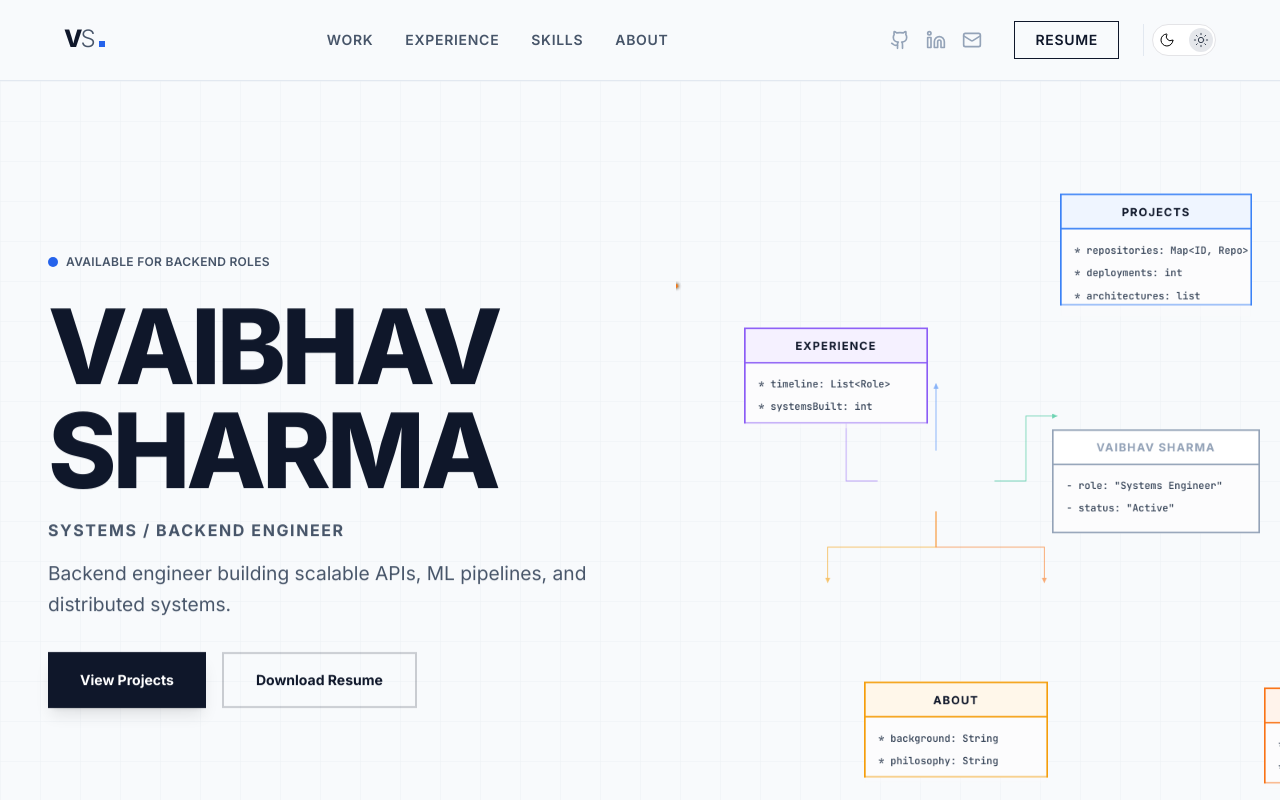
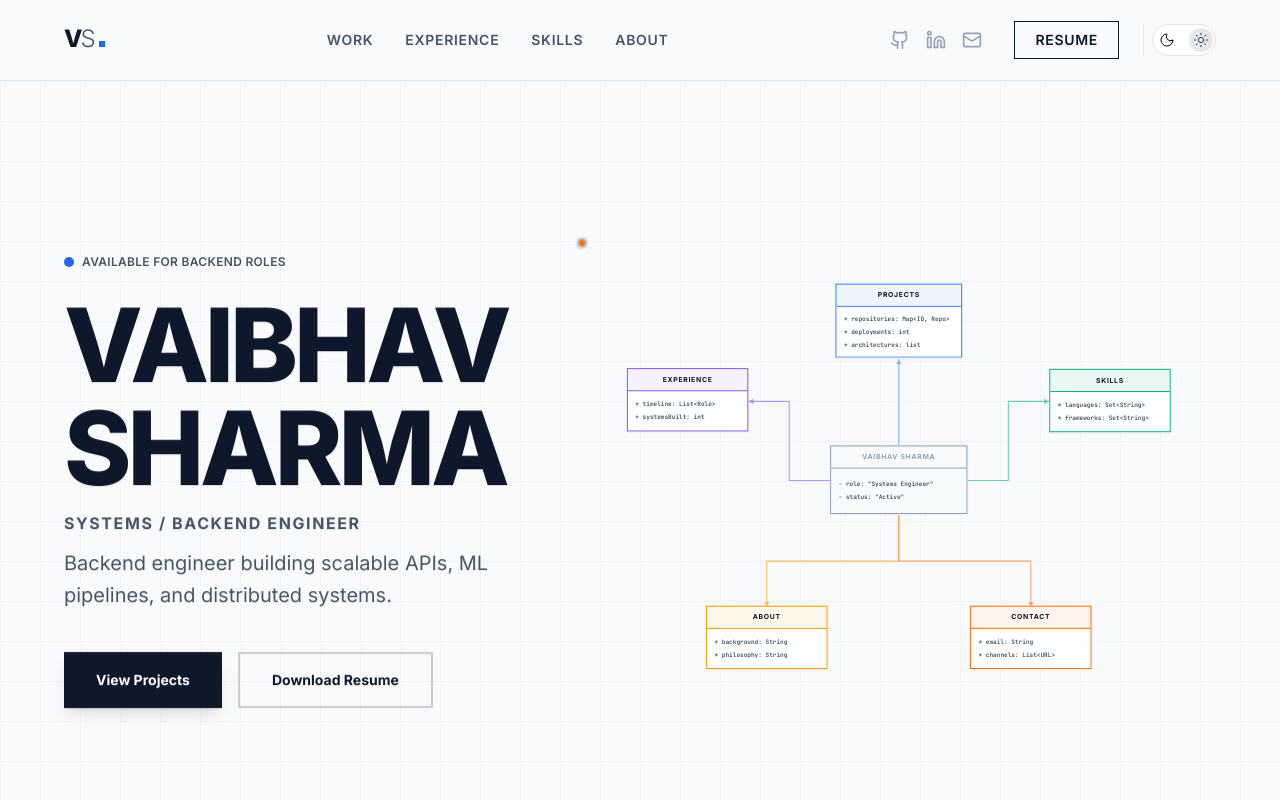
Before and after one commit to sharmavaibhav31/sharmavaibhav31, a React (Vite) app: page / in a window 1280 px wide. Shown: the top 800 px of the page. Built offline with nearby package versions, Linux system fonts and the light colour scheme.

Commit message:
Updated UI

```diff
--- a/src/components/sections/ArchitectureSection.tsx
+++ b/src/components/sections/ArchitectureSection.tsx
@@ -1,5 +1,6 @@
 import React, { useState } from 'react';
 import { motion, AnimatePresence } from 'framer-motion';
+import architectureData from '../../data/architecture.json';
 
 type NodeId = 'center' | 'projects' | 'experience' | 'skills' | 'about' | 'contact';
 
@@ -16,9 +17,6 @@ type ArchitectureNode = {
     description: string;
 };
 
-import architectureData from '../../data/architecture.json';
-
-// Load dynamic architecture data from JSON file
 const ARCHITECTURE_NODES = architectureData as ArchitectureNode[];
 
 export const ArchitectureDiagram: React.FC = () => {
@@ -28,49 +26,102 @@ export const ArchitectureDiagram: React.FC = () => {
     const peripheralNodes = ARCHITECTURE_NODES.filter(n => n.id !== 'center');
 
     const generateOrthogonalPath = (n1: ArchitectureNode, n2: ArchitectureNode) => {
-        // n1 is ALWAYS SystemRoot (center) at cx: 600, cy: 450
-
+        // Paths match the original 1200x900 absolute coordinate system.
         if (n2.id === 'projects') {
-            const startY = n1.cy - (n1.height / 2) - 5;
-            const endY = n2.cy + (n2.height / 2) + 5;
+            const startY = n1.cy - (n1.height / 2);
+            const endY = n2.cy + (n2.height / 2);
             return `M ${n1.cx} ${startY} L ${n2.cx} ${endY}`;
         }
-
         if (n2.id === 'experience') {
-            const startX = n1.cx - (n1.width / 2) - 5;
-            const endX = n2.cx + (n2.width / 2) + 5;
+            const startX = n1.cx - (n1.width / 2);
+            const endX = n2.cx + (n2.width / 2);
             const midX = endX + (startX - endX) / 2;
             return `M ${startX} ${n1.cy} H ${midX} V ${n2.cy} H ${endX}`;
         }
-
         if (n2.id === 'skills') {
-            const startX = n1.cx + (n1.width / 2) + 5;
-            const endX = n2.cx - (n2.width / 2) - 5;
+            const startX = n1.cx + (n1.width / 2);
+            const endX = n2.cx - (n2.width / 2);
             const midX = startX + (endX - startX) / 2;
             return `M ${startX} ${n1.cy} H ${midX} V ${n2.cy} H ${endX}`;
         }
-
         if (n2.id === 'about' || n2.id === 'contact') {
-            // Drop down from center, then branch left/right into a T-junction
-            const startY = n1.cy + (n1.height / 2) + 5;
-            const endY = n2.cy - (n2.height / 2) - 5;
+            const startY = n1.cy + (n1.height / 2);
+            const endY = n2.cy - (n2.height / 2);
             const midY = startY + (endY - startY) / 2;
             return `M ${n1.cx} ${startY} V ${midY} H ${n2.cx} V ${endY}`;
         }
-
         return '';
     };
 
+    const NodeCard = ({ node, index }: { node: ArchitectureNode, index: number }) => {
+        const isCenter = node.id === 'center';
+        const isHovered = hoveredNode?.id === node.id;
+
         return (
-        <div className="relative z-10 w-[650px] h-[500px] flex items-center justify-center pointer-events-auto">
+            <div
+                className={`w-full h-full flex flex-col border border-solid shadow-sm relative pointer-events-auto transition-colors duration-300 ${isCenter ? 'bg-slate-50 dark:bg-[#0B1120]' : 'bg-white dark:bg-[#0F172A] cursor-pointer'}`}
+                style={{
+                    borderWidth: '2px',
+                    borderColor: node.color,
+                    boxShadow: isHovered ? `0 0 20px ${node.color}30 inset, 0 0 15px ${node.color}40` : 'none',
+                    transform: isHovered && !isCenter ? 'scale(1.03)' : 'scale(1)',
+                    transition: 'all 0.3s cubic-bezier(0.175, 0.885, 0.32, 1.275)'
+                }}
+                onMouseEnter={() => setHoveredNode(node)}
+                onMouseLeave={() => setHoveredNode(null)}
+                onClick={() => {
+                    if (!isCenter) {
+                        const el = document.getElementById(node.id === 'experience' || node.id === 'contact' ? node.id : (node.id === 'projects' ? 'work' : node.id));
+                        if (el) el.scrollIntoView({ behavior: 'smooth' });
+                    }
+                }}
+            >
+                <div
+                    className="w-full flex items-center justify-center py-2.5 px-3 border-b-2"
+                    style={{ backgroundColor: isCenter ? 'transparent' : `${node.color}15`, borderColor: node.color }}
+                >
+                    <span className={`font-bold text-[13px] tracking-widest uppercase ${isCenter ? 'text-slate-800 dark:text-white' : 'dark:text-white'}`} style={{ color: isCenter ? node.color : 'inherit' }}>
+                        {node.title}
+                    </span>
+                </div>
+                <div className="flex flex-col flex-1 p-3.5 bg-gray-50/30 dark:bg-slate-900/40 justify-center">
+                    {node.attributes.map((attr, idx) => (
+                        <span key={idx} className="font-mono text-[11.5px] font-medium text-slate-700 dark:text-slate-300 leading-relaxed mb-1.5 last:mb-0 whitespace-nowrap overflow-hidden text-ellipsis">
+                            {attr}
+                        </span>
+                    ))}
+                </div>
 
-            {/* Diagram */}
+                {/* Tooltip */}
+                <AnimatePresence>
+                    {isHovered && !isCenter && (
                         <motion.div
-                className="relative w-[1200px] h-[900px] transform scale-[0.60] sm:scale-[0.75] lg:scale-[0.80] origin-center will-change-transform"
-                transition={{ duration: 0.25, ease: [0.25, 0.1, 0.25, 1] }}
+                            initial={{ opacity: 0, y: 10, scale: 0.95 }}
+                            animate={{ opacity: 1, y: 0, scale: 1 }}
+                            exit={{ opacity: 0, y: 5, scale: 0.95 }}
+                            transition={{ duration: 0.15 }}
+                            className="hidden md:block absolute left-1/2 -bottom-3 translate-y-full -translate-x-1/2 w-[115%] p-3.5 bg-slate-800 dark:bg-black border border-slate-700 dark:border-white/20 text-white dark:text-white/90 text-[12.5px] leading-relaxed rounded-md shadow-2xl z-50 pointer-events-none text-center"
                         >
-                {/* SVG Lines - rendered as a single SVG element */}
-                <svg className="absolute inset-0 w-full h-full pointer-events-none z-0" viewBox="0 0 1200 900">
+                            {node.description}
+                        </motion.div>
+                    )}
+                </AnimatePresence>
+            </div>
+        );
+    };
+
+    return (
+        <div className="w-full flex items-center justify-center pointer-events-none">
+
+            {/* Desktop & Tablet Graph (md and above) */}
+            <motion.svg
+                className="hidden md:block w-full max-w-[1000px] h-auto pointer-events-none drop-shadow-sm origin-center"
+                viewBox="0 0 1200 900"
+                initial={{ opacity: 0 }}
+                animate={{ opacity: 1 }}
+                transition={{ duration: 0.6 }}
+                style={{ overflow: 'visible' }}
+            >
                 <defs>
                     {peripheralNodes.map((node) => (
                         <marker
@@ -79,14 +130,15 @@ export const ArchitectureDiagram: React.FC = () => {
                             viewBox="0 0 10 10"
                             refX="10"
                             refY="5"
-                                markerWidth="6"
-                                markerHeight="6"
+                            markerWidth="5"
+                            markerHeight="5"
                             orient="auto-start-reverse"
                         >
                             <path d="M 0 0 L 10 5 L 0 10 z" fill={node.color} />
                         </marker>
                     ))}
                 </defs>
+
                 {peripheralNodes.map((node) => {
                     const isHovered = hoveredNode?.id === node.id || hoveredNode?.id === 'center';
                     const isDimmed = hoveredNode && !isHovered && hoveredNode.id !== 'center' && hoveredNode.id !== node.id;
@@ -102,117 +154,100 @@ export const ArchitectureDiagram: React.FC = () => {
                                 markerEnd={`url(#arrow-${node.id})`}
                                 style={{
                                     filter: isHovered ? `drop-shadow(0 0 8px ${node.color}80)` : 'none',
+                                    transition: 'stroke-width 0.2s ease'
                                 }}
                                 initial={{ pathLength: 0, opacity: 0 }}
                                 whileInView={{ pathLength: 1, opacity: isDimmed ? 0.15 : (isHovered ? 1 : 0.6) }}
-                                    animate={{
-                                        opacity: isDimmed ? 0.15 : (isHovered ? 1 : 0.6)
-                                    }}
                                 viewport={{ once: true, amount: 0.2 }}
-                                    transition={{ duration: 1.5, ease: "easeInOut" }}
+                                transition={{ duration: 1.2, ease: "easeInOut" }}
                             />
-                                {/* Traveling Network Dot */}
                             {!isDimmed && (
-                                    <circle r="4" fill={node.color} style={{ filter: `drop-shadow(0 0 4px ${node.color})` }}>
-                                        <animateMotion dur={`${2.5 + Math.random()}s`} repeatCount="indefinite" path={pathD} />
+                                <circle r="4.5" fill={node.color} style={{ filter: `drop-shadow(0 0 4px ${node.color})` }}>
+                                    <animateMotion dur={`${2.5 + Math.random() * 1.5}s`} repeatCount="indefinite" path={pathD} />
                                 </circle>
                             )}
                         </g>
                     );
                 })}
-                </svg>
 
-                {/* HTML Nodes - Absolute positioned wrappers using transform instead of top/left animation */}
+                {/* Draw HTML Nodes inside SVG via foreignObject */}
                 {ARCHITECTURE_NODES.map((node, i) => {
-                    const isCenter = node.id === 'center';
                     const isHovered = hoveredNode?.id === node.id;
-                    const isDimmed = hoveredNode && !isHovered;
+                    const isDimmed = hoveredNode && !isHovered && node.id !== 'center';
+                    // Provide extra padding around foreignObject to prevent tooltip/shadow clipping
+                    const paddingX = 100;
+                    const paddingY = 150;
 
                     return (
-                        <div
+                        <foreignObject
                             key={node.id}
-                            className={`absolute z-10 ${isCenter ? 'cursor-default' : 'cursor-pointer'}`}
-                            style={{
-                                left: node.cx - node.width / 2,
-                                top: node.cy - node.height / 2,
-                                width: node.width,
-                                height: node.height,
-                            }}
-                            onMouseEnter={() => setHoveredNode(node)}
-                            onMouseLeave={() => setHoveredNode(null)}
-                            onClick={() => {
-                                // Smooth scroll to the corresponding section if available
-                                if (!isCenter) {
-                                    const el = document.getElementById(node.id === 'experience' || node.id === 'contact' ? node.id : (node.id === 'projects' ? 'work' : node.id));
-                                    if (el) {
-                                        el.scrollIntoView({ behavior: 'smooth' });
-                                    }
+                            x={node.cx - (node.width / 2) - paddingX}
+                            y={node.cy - (node.height / 2) - paddingY}
+                            width={node.width + paddingX * 2}
+                            height={node.height + paddingY * 2}
+                            style={{ overflow: 'visible' }}
+                        >
+                            <div className="w-full h-full flex justify-center items-center pointer-events-none">
+                                <motion.div
+                                    className="pointer-events-auto"
+                                    style={{ width: node.width, height: node.height }}
+                                    initial={{ opacity: 0, y: 15 }}
+                                    whileInView={{ opacity: 1, y: 0 }}
+                                    animate={{ opacity: isDimmed ? 0.4 : 1 }}
+                                    viewport={{ once: true, amount: 0.2 }}
+                                    transition={{ duration: 0.4, delay: 0.3 + (i * 0.1) }}
+                                >
+                                    <motion.div
+                                        className="w-full h-full"
+                                        animate={{ y: isHovered ? -5 : [0, -4, 0] }}
+                                        transition={{
+                                            y: {
+                                                duration: isHovered ? 0.2 : 3 + (i % 3),
+                                                repeat: isHovered ? 0 : Infinity,
+                                                ease: "easeInOut"
                                             }
                                         }}
                                     >
-                            <motion.div
-                                className="w-full h-full flex flex-col border border-solid overflow-visible bg-white dark:bg-[#0B1120] shadow-sm relative"
-                                style={{
-                                    borderWidth: '2px',
-                                    borderColor: node.color,
-                                    boxShadow: isHovered ? `0 0 20px ${node.color}30 inset, 0 0 15px ${node.color}40` : 'none',
-                                }}
-                                initial={{ opacity: 0, y: 20 }}
-                                whileInView={{ opacity: 1, y: 0 }}
-                                animate={{
-                                    y: isHovered ? -8 : [0, -6, 0],
-                                    opacity: isDimmed ? 0.35 : 1,
-                                    scale: isHovered ? 1.05 : 1,
-                                }}
-                                viewport={{ once: true, amount: 0.2 }}
-                                transition={{
-                                    y: {
-                                        duration: isHovered ? 0.2 : (3.5 + (i % 3)),
-                                        repeat: isHovered ? 0 : Infinity,
-                                        ease: "easeInOut"
-                                    },
-                                    opacity: { duration: 0.3 },
-                                    scale: { duration: 0.2, type: 'spring', stiffness: 300 }
-                                }}
-                            >
-                                {/* UML Class Header Compartment */}
-                                <div
-                                    className="w-full flex items-center justify-center py-2.5 px-4 border-b-2"
-                                    style={{ backgroundColor: isCenter ? 'transparent' : `${node.color}15`, borderColor: node.color }}
-                                >
-                                    <span className={`font-bold text-[14px] tracking-widest uppercase ${isCenter ? '' : 'dark:text-white'}`} style={{ color: isCenter ? node.color : 'inherit' }}>
-                                        {node.title}
-                                    </span>
+                                        <NodeCard node={node} index={i} />
+                                    </motion.div>
+                                </motion.div>
+                            </div>
+                        </foreignObject>
+                    )
+                })}
+            </motion.svg>
+
+            {/* Mobile Vertical Simplified Layout (sm and below) */}
+            <div className="flex md:hidden flex-col items-center w-full space-y-0 pointer-events-auto max-w-[340px] relative z-10">
+                <div style={{ width: '100%', height: centerNode.height * 0.9 }}>
+                    <NodeCard node={centerNode} index={0} />
                 </div>
 
-                                {/* Pseudo-fields Compartment */}
-                                <div className="flex flex-col flex-1 p-4 bg-gray-50/50 dark:bg-slate-900/50">
-                                    {node.attributes.map((attr, idx) => (
-                                        <span key={idx} className="font-mono text-[12.5px] font-medium text-slate-700 dark:text-slate-300 leading-relaxed mb-2 last:mb-0 whitespace-nowrap">
-                                            {attr}
-                                        </span>
+                {peripheralNodes.map((node, i) => (
+                    <React.Fragment key={`mobile-${node.id}`}>
+                        <div className="relative flex flex-col items-center justify-center py-3">
+                            {/* Vertical connector */}
+                            <motion.div
+                                className="w-0.5 h-6 opacity-60 rounded-full bg-slate-400 dark:bg-slate-600"
+                                initial={{ height: 0, opacity: 0 }}
+                                whileInView={{ height: 24, opacity: 0.7 }}
+                                viewport={{ once: true }}
+                                transition={{ duration: 0.5 }}
+                            />
+                            {/* Traveling dot simulation */}
+                            <motion.div
+                                className="absolute w-1.5 h-1.5 rounded-full"
+                                style={{ backgroundColor: node.color }}
+                                animate={{ top: ['0%', '100%'], opacity: [0, 1, 0] }}
+                                transition={{ duration: 2.5, repeat: Infinity, ease: "linear", delay: i * 0.4 }}
+                            />
+                        </div>
+                        <div className="w-full" style={{ height: node.height * 0.9 }}>
+                            <NodeCard node={node} index={i + 1} />
+                        </div>
+                    </React.Fragment>
                 ))}
             </div>
-
-                                {/* Tooltip */}
-                                <AnimatePresence>
-                                    {isHovered && (
-                                        <motion.div
-                                            initial={{ opacity: 0, y: 10, scale: 0.95 }}
-                                            animate={{ opacity: 1, y: 0, scale: 1 }}
-                                            exit={{ opacity: 0, y: 5, scale: 0.95 }}
-                                            transition={{ duration: 0.15 }}
-                                            className="absolute left-1/2 -bottom-2 translate-y-full -translate-x-1/2 w-64 p-3.5 bg-slate-800 dark:bg-black border border-slate-700 dark:border-white/20 text-white dark:text-white/90 text-[13px] leading-relaxed rounded-md shadow-2xl z-50 pointer-events-none text-center"
-                                        >
-                                            {node.description}
-                                        </motion.div>
-                                    )}
-                                </AnimatePresence>
-                            </motion.div>
-                        </div>
-                    );
-                })}
-            </motion.div>
 
         </div>
     );
--- a/src/components/sections/HeroSection.tsx
+++ b/src/components/sections/HeroSection.tsx
@@ -28,16 +28,16 @@ export const HeroSection: React.FC = () => {
                 </svg>
             </div>
 
-            {/* Content — gentle upward drift on scroll */}
+            {/* Content — fluid padding and flexible stacked/row layout */}
             <div
-                className="relative z-20 w-full max-w-screen-2xl mx-auto px-8 lg:px-12 py-32 lg:py-0 flex flex-col lg:flex-row items-center justify-between pointer-events-none"
+                className="relative z-20 w-full max-w-[1920px] mx-auto px-6 md:px-12 xl:px-16 pt-32 pb-24 lg:py-0 min-h-screen flex flex-col lg:flex-row items-center justify-center lg:justify-between pointer-events-none gap-10 lg:gap-8"
                 style={{
                     transform: `translateY(${-textOffset}px)`,
                     willChange: 'transform',
                 }}
             >
                 {/* Left Side: Hero Text */}
-                <div className="max-w-3xl lg:w-1/2 relative pointer-events-auto">
+                <div className="w-full lg:w-[45%] xl:w-[40%] flex flex-col items-start text-left relative pointer-events-auto shrink-0 z-20">
                     {/* Status label */}
                     <div className="reveal flex items-center gap-2 mb-6">
                         <span className="relative flex h-2.5 w-2.5">
@@ -51,15 +51,15 @@ export const HeroSection: React.FC = () => {
 
                     {/* Name */}
                     <h1
-                        className="reveal font-display font-extrabold text-primary dark:text-white leading-none tracking-tight mb-4"
-                        style={{ fontSize: 'clamp(3rem, 9vw, 6.5rem)', letterSpacing: '-0.04em' }}
+                        className="reveal font-display font-extrabold text-primary dark:text-white leading-none tracking-tight mb-3"
+                        style={{ fontSize: 'clamp(3.5rem, 8vw, 6.5rem)', letterSpacing: '-0.04em' }}
                     >
                         VAIBHAV<br />SHARMA
                     </h1>
 
                     {/* Subtitle */}
                     <p
-                        className="reveal text-secondary dark:text-white/75 font-bold mb-4 tracking-widest uppercase"
+                        className="reveal text-secondary dark:text-white/75 font-bold mb-3 tracking-widest uppercase"
                         style={{ fontSize: 'clamp(0.85rem, 1.5vw, 1rem)' }}
                     >
                         Systems / Backend Engineer
@@ -68,7 +68,7 @@ export const HeroSection: React.FC = () => {
                     {/* Positioning statement */}
                     <p
                         className="reveal text-secondary dark:text-white/90 leading-relaxed mb-8 max-w-xl"
-                        style={{ fontSize: 'clamp(1rem, 1.5vw, 1.25rem)' }}
+                        style={{ fontSize: 'clamp(1.05rem, 1.8vw, 1.25rem)' }}
                     >
                         Backend engineer building scalable APIs, ML pipelines, and distributed systems.
                     </p>
@@ -95,7 +95,7 @@ export const HeroSection: React.FC = () => {
                 </div>
 
                 {/* Right Side: Architecture Diagram */}
-                <div className="hidden lg:flex w-full lg:w-1/2 relative min-h-[600px] pointer-events-none items-center justify-center">
+                <div className="w-full lg:w-[50%] xl:w-[55%] relative pointer-events-none flex items-center justify-center mt-4 border-t border-border/50 lg:border-t-0 pt-8 lg:mt-0 lg:pt-0">
                     <ArchitectureDiagram />
                 </div>
             </div>
```
Lines whose indentation alone changed are shown as unchanged.
